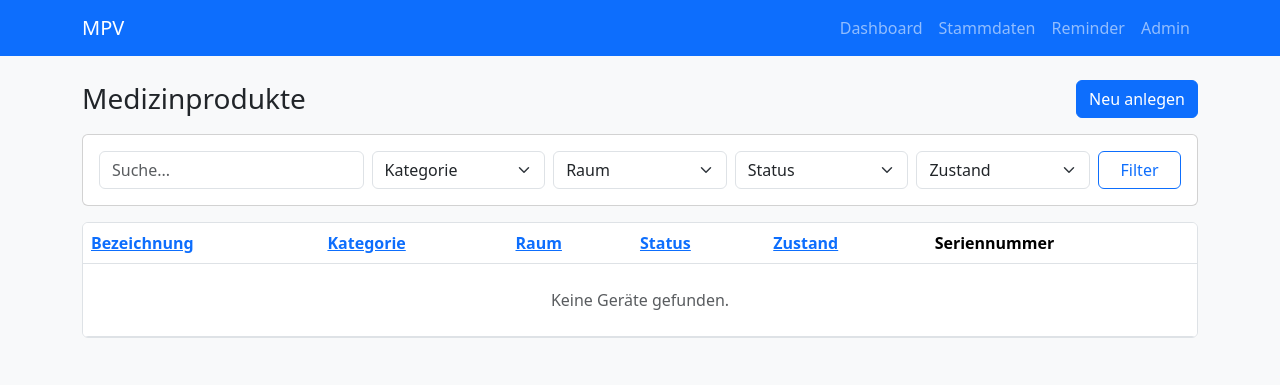
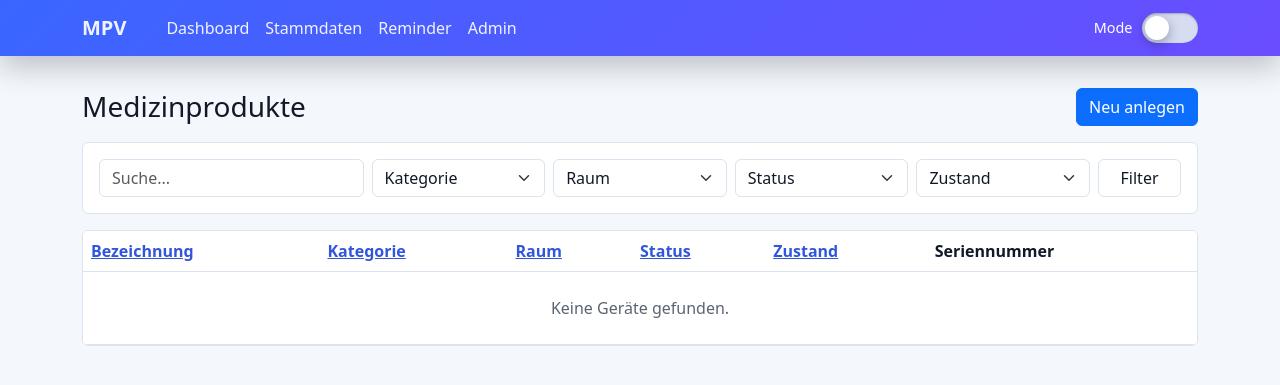
Before and after one commit to fjhzi/MPV, a Django app: page / in a window 1280 px wide. Shown: the top 385 px of the page. Run offline with Django 5.2, Linux system fonts and the light colour scheme; data that the repository does not hold is empty.

Commit message:
Modernize base UI and add dark mode toggle

```diff
--- a/templates/base.html
+++ b/templates/base.html
@@ -1,29 +1,211 @@
 <!doctype html>
-<html lang="de">
+<html lang="de" data-theme="light">
 <head>
   <meta charset="utf-8">
   <meta name="viewport" content="width=device-width, initial-scale=1">
   <title>MPV</title>
   <link href="https://cdn.jsdelivr.net/npm/bootstrap@5.3.3/dist/css/bootstrap.min.css" rel="stylesheet">
   <style>
-    .row-overdue { background-color: #f8d7da; }
-    .row-warning { background-color: #fff3cd; }
+    :root {
+      color-scheme: light;
+      --mpv-bg: #f4f7fb;
+      --mpv-text: #111827;
+      --mpv-surface: #ffffff;
+      --mpv-border: #dbe3ee;
+      --mpv-nav-start: #3a66ff;
+      --mpv-nav-end: #6a4dff;
+      --mpv-link: #3156db;
+      --mpv-muted: #5b6472;
+      --row-overdue: #f8d7da;
+      --row-warning: #fff3cd;
+      --toggle-track: #d6ddf0;
+      --toggle-knob: #ffffff;
+    }
+
+    html[data-theme="dark"] {
+      color-scheme: dark;
+      --mpv-bg: #0f1724;
+      --mpv-text: #e5ebf7;
+      --mpv-surface: #1b2435;
+      --mpv-border: #2c3a52;
+      --mpv-nav-start: #171f2f;
+      --mpv-nav-end: #232f45;
+      --mpv-link: #9ab5ff;
+      --mpv-muted: #afbdd6;
+      --row-overdue: rgba(248, 88, 112, 0.25);
+      --row-warning: rgba(255, 201, 87, 0.22);
+      --toggle-track: #3a4d70;
+      --toggle-knob: #f9f3c4;
+    }
+
+    body {
+      background: var(--mpv-bg);
+      color: var(--mpv-text);
+      transition: background-color 0.25s ease, color 0.25s ease;
+    }
+
+    .navbar-modern {
+      background: linear-gradient(135deg, var(--mpv-nav-start), var(--mpv-nav-end));
+      box-shadow: 0 10px 30px rgba(17, 24, 39, 0.25);
+    }
+
+    .navbar-modern .nav-link,
+    .navbar-modern .navbar-brand {
+      color: #ffffff;
+      opacity: 0.92;
+      transition: opacity 0.2s ease;
+    }
+
+    .navbar-modern .nav-link:hover,
+    .navbar-modern .navbar-brand:hover,
+    .navbar-modern .nav-link:focus {
+      color: #ffffff;
+      opacity: 1;
+    }
+
+    .theme-toggle {
+      display: inline-flex;
+      align-items: center;
+      gap: 0.6rem;
+      color: #fff;
+      font-size: 0.9rem;
+      user-select: none;
+    }
+
+    .theme-toggle input {
+      display: none;
+    }
+
+    .theme-toggle .track {
+      position: relative;
+      width: 56px;
+      height: 30px;
+      border-radius: 999px;
+      background: var(--toggle-track);
+      transition: background-color 0.25s ease;
+      box-shadow: inset 0 1px 2px rgba(0, 0, 0, 0.25);
+      cursor: pointer;
+    }
+
+    .theme-toggle .track::before {
+      content: "☀️";
+      position: absolute;
+      top: 4px;
+      left: 6px;
+      font-size: 14px;
+      opacity: 0.85;
+    }
+
+    .theme-toggle .knob {
+      position: absolute;
+      top: 3px;
+      left: 3px;
+      width: 24px;
+      height: 24px;
+      border-radius: 50%;
+      background: var(--toggle-knob);
+      transition: transform 0.28s cubic-bezier(.34, 1.56, .64, 1), background-color 0.25s ease;
+      box-shadow: 0 4px 12px rgba(15, 23, 36, 0.35);
+    }
+
+    .theme-toggle input:checked + .track .knob {
+      transform: translateX(26px);
+    }
+
+    .theme-toggle input:checked + .track::before {
+      content: "🌙";
+      left: auto;
+      right: 7px;
+    }
+
+    .card,
+    .table-responsive,
+    .modal-content,
+    .list-group-item,
+    .form-control,
+    .form-select,
+    .btn-outline-primary,
+    .table,
+    .bg-white,
+    .border,
+    .card-body,
+    .card-header {
+      background-color: var(--mpv-surface) !important;
+      border-color: var(--mpv-border) !important;
+      color: var(--mpv-text);
+    }
+
+    .table {
+      --bs-table-bg: var(--mpv-surface);
+      --bs-table-color: var(--mpv-text);
+      --bs-table-border-color: var(--mpv-border);
+      --bs-table-hover-bg: color-mix(in srgb, var(--mpv-surface) 88%, #6f89ff 12%);
+      --bs-table-striped-bg: color-mix(in srgb, var(--mpv-surface) 90%, #ffffff 10%);
+    }
+
+    a,
+    .btn-link,
+    .table a {
+      color: var(--mpv-link);
+    }
+
+    .text-muted {
+      color: var(--mpv-muted) !important;
+    }
+
+    .row-overdue { background-color: var(--row-overdue); }
+    .row-warning { background-color: var(--row-warning); }
   </style>
 </head>
-<body class="bg-light">
-<nav class="navbar navbar-expand-lg navbar-dark bg-primary">
-  <div class="container">
-    <a class="navbar-brand" href="/">MPV</a>
-    <div class="navbar-nav">
+<body>
+<nav class="navbar navbar-expand-lg navbar-modern mb-4">
+  <div class="container d-flex align-items-center gap-3">
+    <a class="navbar-brand fw-semibold" href="/">MPV</a>
+    <div class="navbar-nav me-auto">
       <a class="nav-link" href="/">Dashboard</a>
       <a class="nav-link" href="/stammdaten/">Stammdaten</a>
       <a class="nav-link" href="/reminders/">Reminder</a>
       <a class="nav-link" href="/admin/">Admin</a>
     </div>
+
+    <label class="theme-toggle mb-0" for="theme-switch">
+      <span>Mode</span>
+      <input type="checkbox" id="theme-switch" aria-label="Dark Mode umschalten">
+      <span class="track"><span class="knob"></span></span>
+    </label>
   </div>
 </nav>
-<main class="container py-4">
+<main class="container py-2 pb-4">
   {% block content %}{% endblock %}
 </main>
+
+<script>
+  (function () {
+    const root = document.documentElement;
+    const toggle = document.getElementById('theme-switch');
+    const key = 'mpv-theme';
+
+    const getInitialTheme = () => {
+      const saved = localStorage.getItem(key);
+      if (saved === 'dark' || saved === 'light') {
+        return saved;
+      }
+      return window.matchMedia('(prefers-color-scheme: dark)').matches ? 'dark' : 'light';
+    };
+
+    const applyTheme = (theme) => {
+      root.setAttribute('data-theme', theme);
+      toggle.checked = theme === 'dark';
+    };
+
+    applyTheme(getInitialTheme());
+
+    toggle.addEventListener('change', function () {
+      const nextTheme = toggle.checked ? 'dark' : 'light';
+      applyTheme(nextTheme);
+      localStorage.setItem(key, nextTheme);
+    });
+  })();
+</script>
 </body>
 </html>
```
